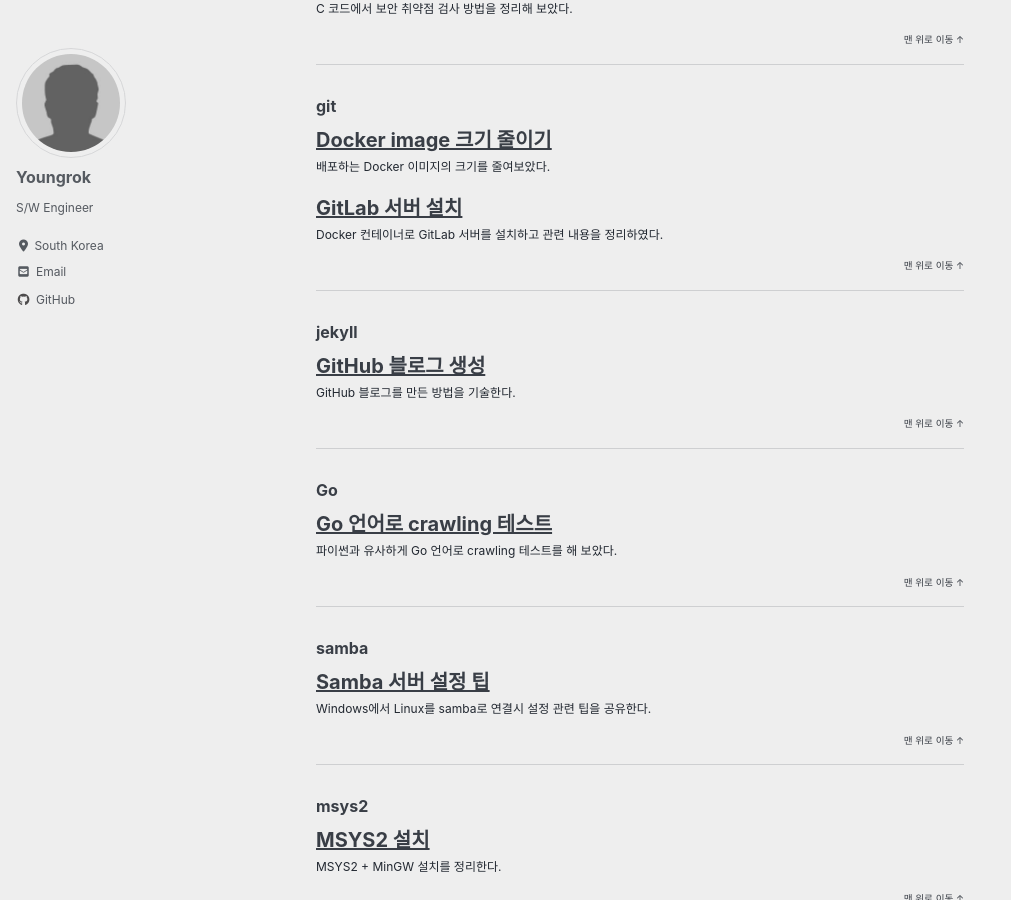
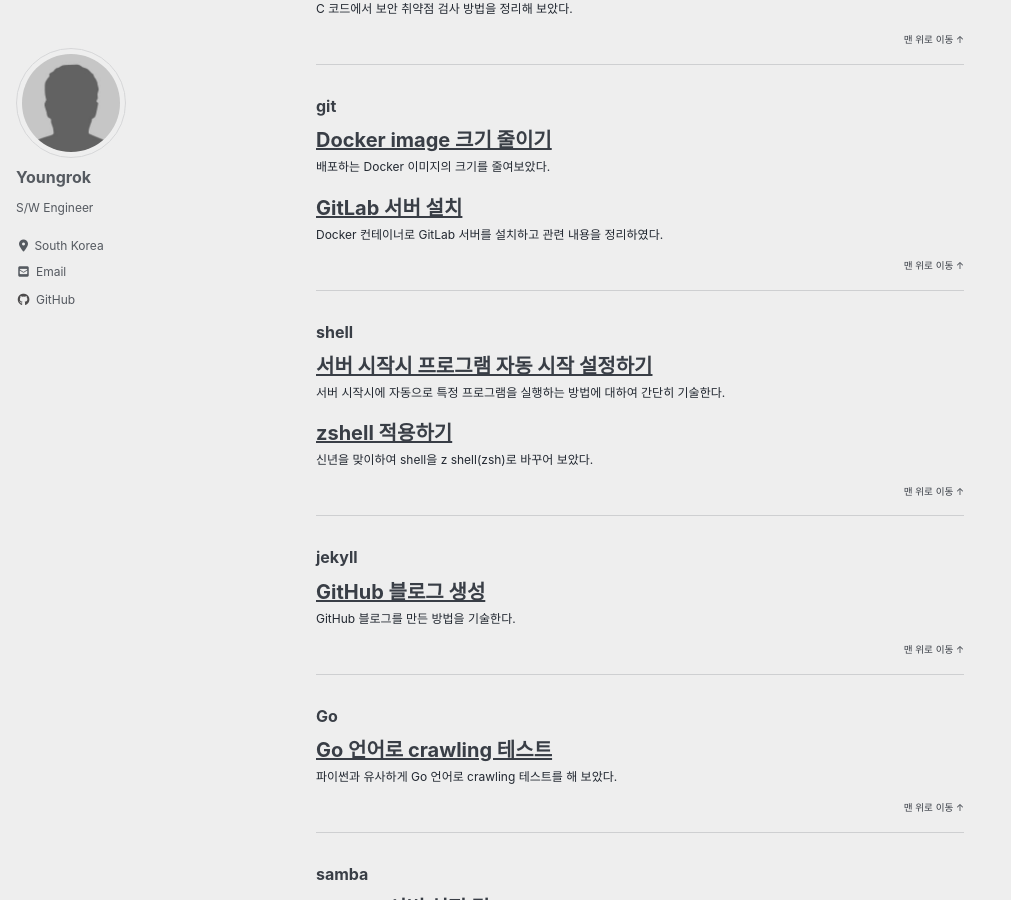
Before and after one commit to yrpark99/yrpark99.github.io, a Jekyll site: the page built from _pages/category-archive.md, in a window 1280 px wide and 900 px high, scrolled down 866 px. Shown: the whole window, without its empty margins (0-1011 px from the left). Built offline with Jekyll 4.4.1, drawn with Linux system fonts in a browser that asks for light colours; cached includes are drawn as plain includes; nearby versions of some CDN libraries; some web fonts are replaced; some of the changed text lies outside the part shown.

Commit message:
Add auto start

````diff
--- a/_posts/2021-01-13-zsh.md
+++ b/_posts/2021-01-13-zsh.md
@@ -34,6 +34,7 @@ $ omz update
   ```sh
   $ git clone https://github.com/zsh-users/zsh-syntax-highlighting.git $ZSH_CUSTOM/plugins/zsh-syntax-highlighting
   ```
+  단, bash를 사용할 때 처럼 없는 명령어의 경우 APT 패키지 설치를 제안해주지는 않는다는 단점이 있다. APT 패키지 설치를 제안받고 싶으면 `bash` 명령을 통해 bash shell을 잠시 사용한 후에 `exit` 명령으로 다시 zshell로 돌아오는 방법을 사용할 수 있겠다.
 - Auto suggestion (다음 명령이나 아규먼트를 history 기반하여 보여줌)
   ```sh
   $ git clone https://github.com/zsh-users/zsh-autosuggestions.git $ZSH_CUSTOM/plugins/zsh-autosuggestions
--- /dev/null
+++ b/_posts/2021-01-27-ubuntu_start.md
@@ -0,0 +1,53 @@
+---
+title: "서버 시작시 프로그램 자동 시작 설정하기"
+category: shell
+toc: true
+toc_label: "이 페이지 목차"
+---
+
+서버 시작시에 자동으로 특정 프로그램을 실행하는 방법에 대하여 간단히 기술한다.
+
+## 우분투 systemctl
+시스템 기동 중에 주기적인 실행은 `cron`을 이용하면 되지만, 시작시에 한 번만 특정 프로그램을 시작시키려면 (서버를 띄우는 것과 같이), 우분투 기준으로 `/etc/rc.local` 파일을 이용하거나 (표준 방법은 아님), `systemctl`을 이용할 수 있다.
+
+아래에 예를 들어서 작성해 본다. (아래 예에서는 사용자 ID를 **ubuntu**, 실행할 프로그램이 **ubuntu** 홈 디렉토리에 **MyServer** 이름으로 있다고 가정)
+
+1. 아래 내용과 같이 `/home/ubuntu/MyServer.sh` 파일을 생성한다.
+   ```bash
+   #!/bin/sh
+   cd /home/ubuntu/; ./MyServer
+   ```
+   이후 아래와 같이 실행 권한을 준다.
+   ```bash
+   $ chmod +x /home/ubuntu/MyServer.sh
+   ```
+1. 아래 내용과 같이 `/lib/systemd/system/MyServer.service` 파일을 생성한다.
+   ```ini
+   [Unit]
+   Description=My Server
+   [Service]
+   ExecStart=/home/ubuntu/MyServer.sh
+   [Install]
+   WantedBy=multi-user.target
+   ```
+   이후 아래와 같이 실행 권한을 준다.
+   ```bash
+   $ sudo chmod +x /lib/systemd/system/MyServer.service
+   ```
+1. 아래와 같이 `systemctl`을 configure 및 start 시킨다.
+   ```bash
+   $ sudo systemctl daemon-reload
+   $ sudo systemctl enable MyServer.service
+   $ sudo systemctl start MyServer.service
+   ```
+   필요하면 아래와 같이 해당 서비스 상태를 확인해 볼 수 있다.
+   ```bash
+   $ systemctl status MyServer.service
+   ```
+   또는 필요시 아래와 같이 전체 서비스 상태를 확인해 볼 수도 있다.
+   ```
+   $ systemctl list-units --type=service
+   ```
+
+## Docker 컨테이너인 경우
+만약 시스템 부팅시 자동으로 Docker 컨테이너를 시작시키고 싶으면 docker run 명령시에 `--restart=always` 옵션을 추가하면 된다.  또는 Docker compose 이용시에는 `restart: always` 설정을 추가하면 된다.
````
